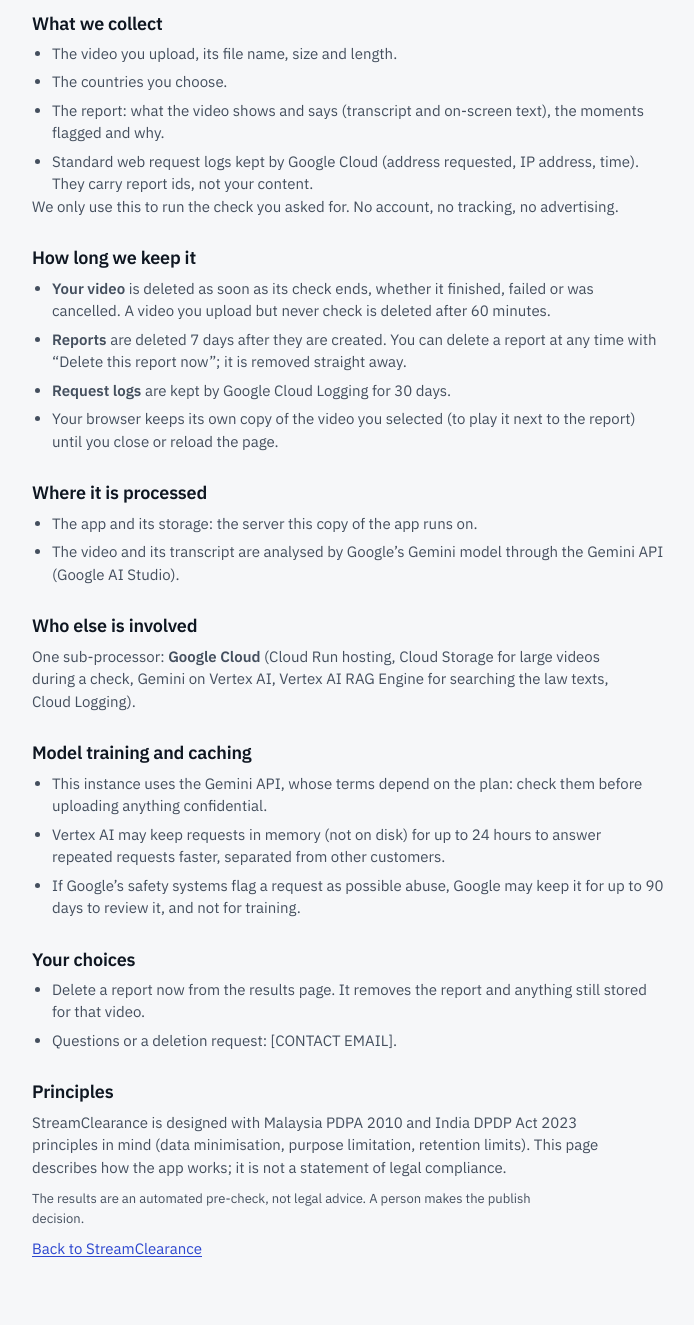
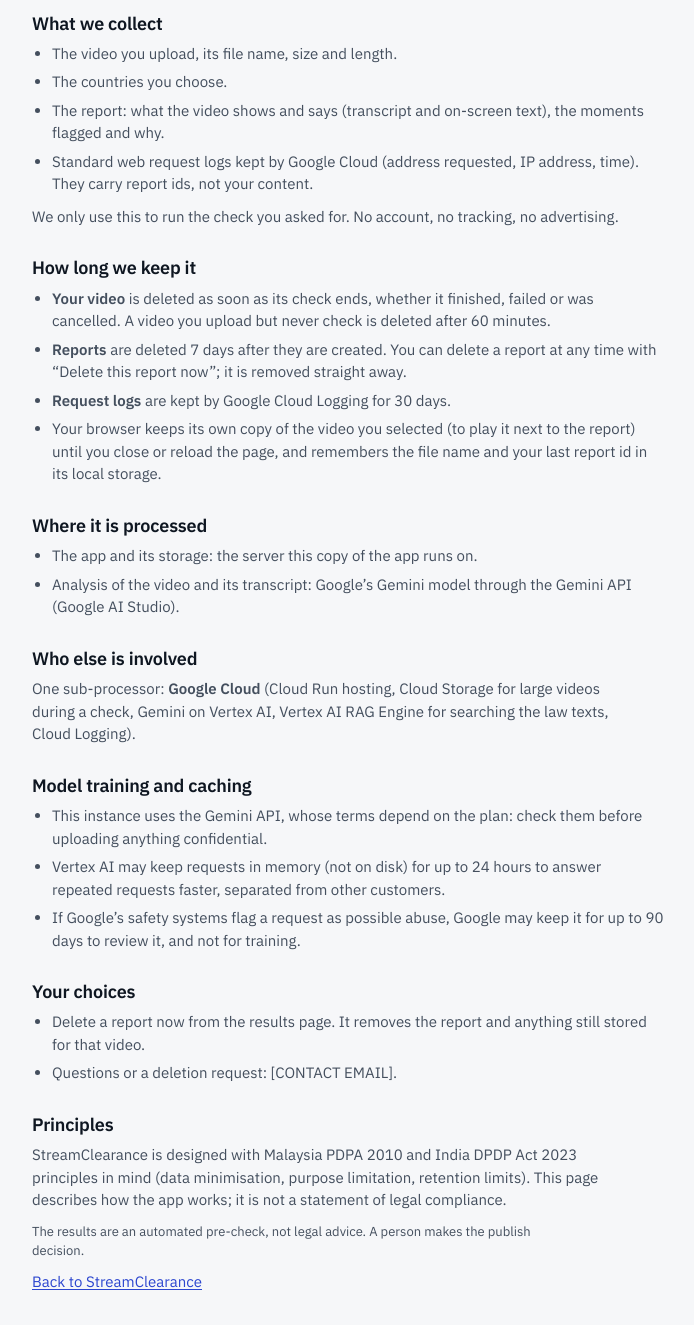
Before and after one commit to myselfvivek17/streamclearance, a FastAPI app: page /privacy in a window 1280 px wide. Shown: the part 199-1524 px from the top of the page, without its empty margins (252-946 px from the left). Before the commit the page ends 1456 px from the top, so only its background shows below. Run offline with FastAPI, Linux system fonts and the light colour scheme.

Commit message:
Privacy page and provenance panel: wording and spacing
- /privacy: plain sentence for demo mode, mention the browser's local storage
  (file name, last report id), spacing after lists.
- "How this report was made": "Report will be deleted" for the future date.

Co-Authored-By: Claude Opus 5.5 <noreply@anthropic.com>

```diff
--- a/app/main.py
+++ b/app/main.py
@@ -97,7 +97,7 @@ def privacy_values() -> dict[str, str]:
     elif backend == "studio":
         gemini_where = "Google’s Gemini model through the Gemini API (Google AI Studio)."
     else:
-        gemini_where = "nobody: this instance runs in demo mode and sends nothing to a model."
+        gemini_where = "none. This copy runs in demo mode and sends nothing to a model."
     return {
         "unused_ttl": _duration(config.unused_video_ttl_s() / 60, "minute"),
         "report_ttl": _duration(config.report_ttl_days(), "day"),
--- a/app/static/app.css
+++ b/app/static/app.css
@@ -496,7 +496,7 @@ html.dark, html.dark body { background: #0b0d12; color-scheme: dark; }
 .prose h2 { margin: 28px 0 8px; }
 .prose p, .prose li { color: var(--text-2); max-width: 68ch; }
 .prose p { margin: 0 0 10px; }
-.prose ul { padding-left: 20px; margin: 0; display: flex; flex-direction: column; gap: 6px; }
+.prose ul { padding-left: 20px; margin: 0 0 10px; display: flex; flex-direction: column; gap: 6px; }
 .prose a, .site-footer a { color: var(--accent); }
 .site-footer { max-width: 1200px; margin: 0 auto; padding: 0 24px 32px; font-size: 13px; color: var(--text-3); display: flex; gap: 16px; flex-wrap: wrap; }
 .privacy-note { display: flex; align-items: center; gap: 8px; margin-top: 12px; font-size: 13px; color: var(--text-3); }
--- a/app/static/app.js
+++ b/app/static/app.js
@@ -914,7 +914,7 @@ function howMade(r) {
   ];
   if (r.privacy && r.privacy.report_expires_at) {
     rows.push(el("li", {}, el("b", {}, "Video deleted: "), r.privacy.video_deleted_at ? when(r.privacy.video_deleted_at) : "not yet",
-      " · ", el("b", {}, "Report deleted: "), when(r.privacy.report_expires_at)));
+      " · ", el("b", {}, "Report will be deleted: "), when(r.privacy.report_expires_at)));
   }
   return el("section", { class: "section", "aria-label": "How this report was made" },
     el("div", { class: "card", style: "padding: 0 18px" },
--- a/app/templates/privacy.html
+++ b/app/templates/privacy.html
@@ -45,13 +45,13 @@
       <li><b>Your video</b> is deleted as soon as its check ends, whether it finished, failed or was cancelled. A video you upload but never check is deleted after {{unused_ttl}}.</li>
       <li><b>Reports</b> are deleted {{report_ttl}} after they are created. You can delete a report at any time with “Delete this report now”; it is removed straight away.</li>
       <li><b>Request logs</b> are kept by Google Cloud Logging for 30 days.</li>
-      <li>Your browser keeps its own copy of the video you selected (to play it next to the report) until you close or reload the page.</li>
+      <li>Your browser keeps its own copy of the video you selected (to play it next to the report) until you close or reload the page, and remembers the file name and your last report id in its local storage.</li>
     </ul>
 
     <h2 class="h2">Where it is processed</h2>
     <ul>
       <li>The app and its storage: {{app_where}}.</li>
-      <li>The video and its transcript are analysed by {{gemini_where}}</li>
+      <li>Analysis of the video and its transcript: {{gemini_where}}</li>
     </ul>
 
     <h2 class="h2">Who else is involved</h2>
```
